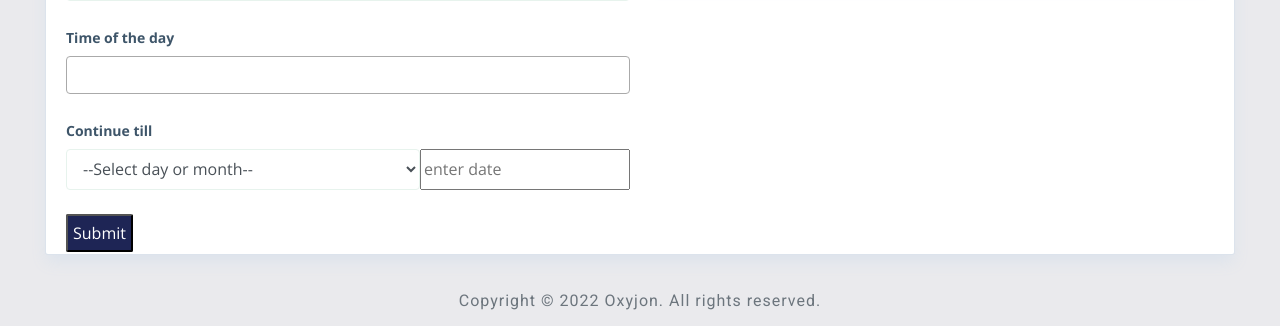
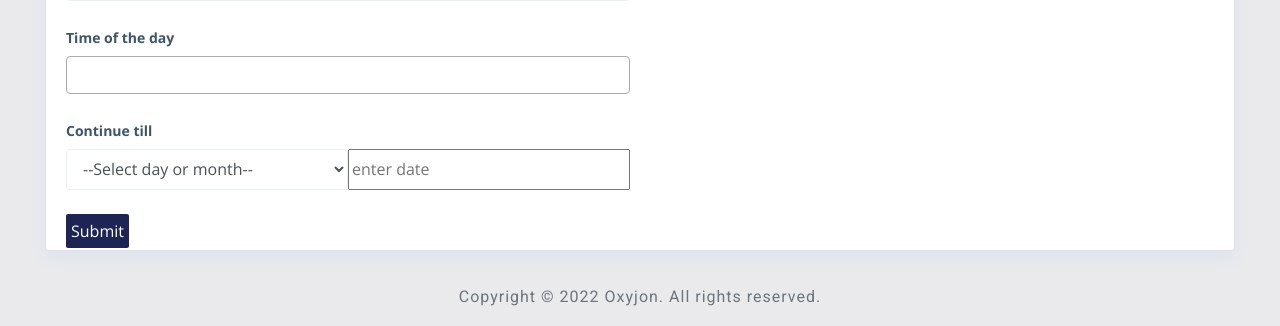
Before and after one commit to RaxonRafi/doctor_master, a PHP site: page /medicines.php?id=4 in a window 1280 px wide. Shown: the part 474-800 px from the top of the page. Run offline with PHP 8.4, Linux system fonts and the light colour scheme; the visitor is signed in with stand-in values (Sample User, id 1); data comes from the database, SQL or seed files in the repository; some libraries are stand-ins or nearby versions.

Commit message:
prescription issues

```diff
--- a/admin/css/styles.css
+++ b/admin/css/styles.css
@@ -1215,6 +1215,7 @@ a.block.block-link-pop:hover {
      color: white;
 	 padding: 5px;
 	 border-radius: 2px;
+	 border: none;
 }
 
 .bg_color{
--- a/admin/medicines.php
+++ b/admin/medicines.php
@@ -72,12 +72,12 @@ $doc_id = $_SESSION['doc_id'];
                                 <label>Continue till</label>
                                 <div class="form-group d-flex">
 
-                                    <select name="continue_till" col="3" class="form-control" id="exampleFormControlSelect1">
+                                    <select name="continue_till" style="width:50% ;" class="form-control" id="exampleFormControlSelect1">
                                         <option>--Select day or month--</option>
                                         <option value="day">Day</option>
                                         <option value="month">Month</option>
                                     </select>
-                                    <input name="date" placeholder="enter date" type="number">
+                                    <input name="date" style="width:50% ;" placeholder="enter date" type="number">
                                 </div>
                             </div>
                             <button name="submit" type="submit" class="btn_color">Submit</button>
```
Also changed, not shown: admin/visit_notes.php (+4 -4 lines).
